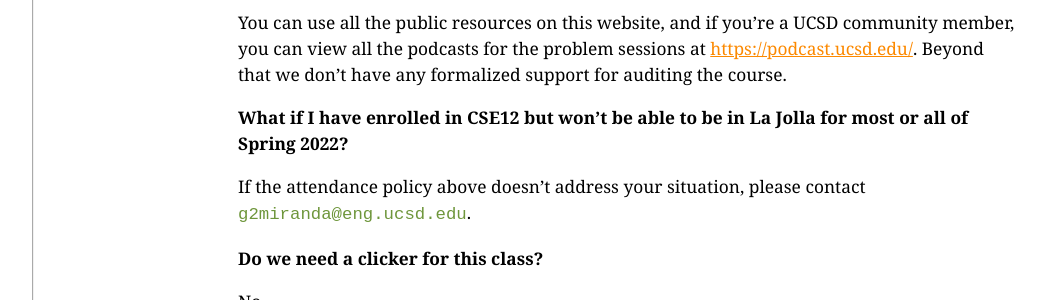
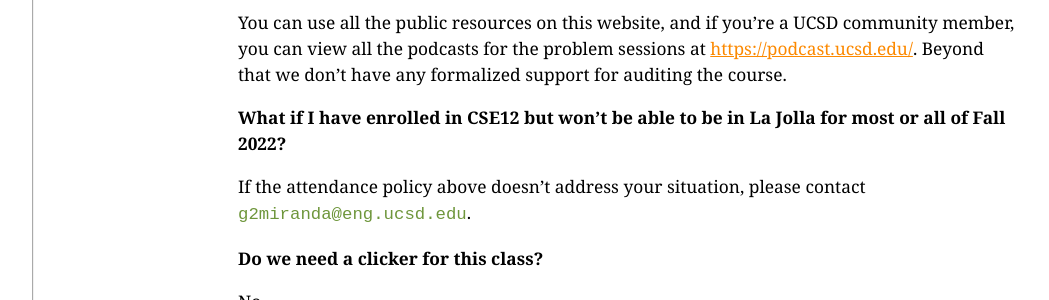
Before and after one commit to ucsd-cse12-f22/ucsd-cse12-f22.github.io, a Jekyll site: the page built from staff-and-help.md, in a window 1280 px wide and 900 px high, scrolled down 1864 px. Shown: the part 481-781 px from the top of the window, without its empty margins (56-1105 px from the left). Built offline with Jekyll 4.4.1, drawn with Linux system fonts in a browser that asks for light colours; part of the change alters nothing that is shown.

Commit message:
Update staff-and-help.md

```diff
--- a/staff-and-help.md
+++ b/staff-and-help.md
@@ -27,7 +27,7 @@ address (but any course related questions should ideally be through Piazza).
 ## Message Board Questions
 
 You can post questions on our Piazza message board at any time:
-[https://piazza.com/ucsd/spring2022/cse12_sp22_c00/home](https://piazza.com/ucsd/spring2022/cse12_sp22_c00/home)
+[https://piazza.com/ucsd/spring2022/cse12_sp22_c00/home](https://piazza.com/ucsd/spring2022/cse12_sp22_c00/home){:target="_blank"}
 
 The message board is a good place for questions about something that was
 confusing in class, in videos, in the book, or generally about course content.
@@ -66,13 +66,13 @@ will be graded as usual.
 **I have a question about enrollments and the waitlist.**
 
 Please contact [CSE student
-affairs](https://cse.ucsd.edu/undergraduate/undergraduate/advising/cse-student-affairs-office-hours),
+affairs](https://cse.ucsd.edu/undergraduate/undergraduate/advising/cse-student-affairs-office-hours){:target="_blank"},
 who can give the best advice and information about the enrollment process. They
 are friendly and helpful and know much more about timing and any updates you
 will see through the registration system.
 
 There is some useful advice at [Enrolling in CSE
-Courses](https://cse.ucsd.edu/undergraduate/courses/enrolling-cse-courses) that
+Courses](https://cse.ucsd.edu/undergraduate/courses/enrolling-cse-courses){:target="_blank"} that
 likely summarizes a lot of what they would tell you to get you started.
 
 **Will the course be in-person or remote? Is attendance required?**
@@ -95,7 +95,7 @@ the exam (but not necessarily flexibility to take it on other days).
 **What's the course material like?**
 
 You can see a [previous version of the
-course](https://ucsd-cse12-sp21.github.io/), which will give you a sense. This
+course](https://ucsd-cse12-sp22.github.io/){:target="_blank"}, which will give you a sense. This
 offering will not be identical, but will be similar.
 
 There is no required textbook for you to purchase for the course. The course uses a combination of online resources and notes from the instructors.
@@ -107,9 +107,8 @@ community member, you can view all the podcasts for the problem sessions at
 [https://podcast.ucsd.edu/](https://podcast.ucsd.edu/). Beyond that we don't
 have any formalized support for auditing the course.
 
-
 **What if I have enrolled in CSE12 but won't be able to be in La Jolla for most
-or all of Spring 2022?**
+or all of Fall 2022?**
 
 If the attendance policy above doesn't address your situation, please contact
 `g2miranda@eng.ucsd.edu`.
```
